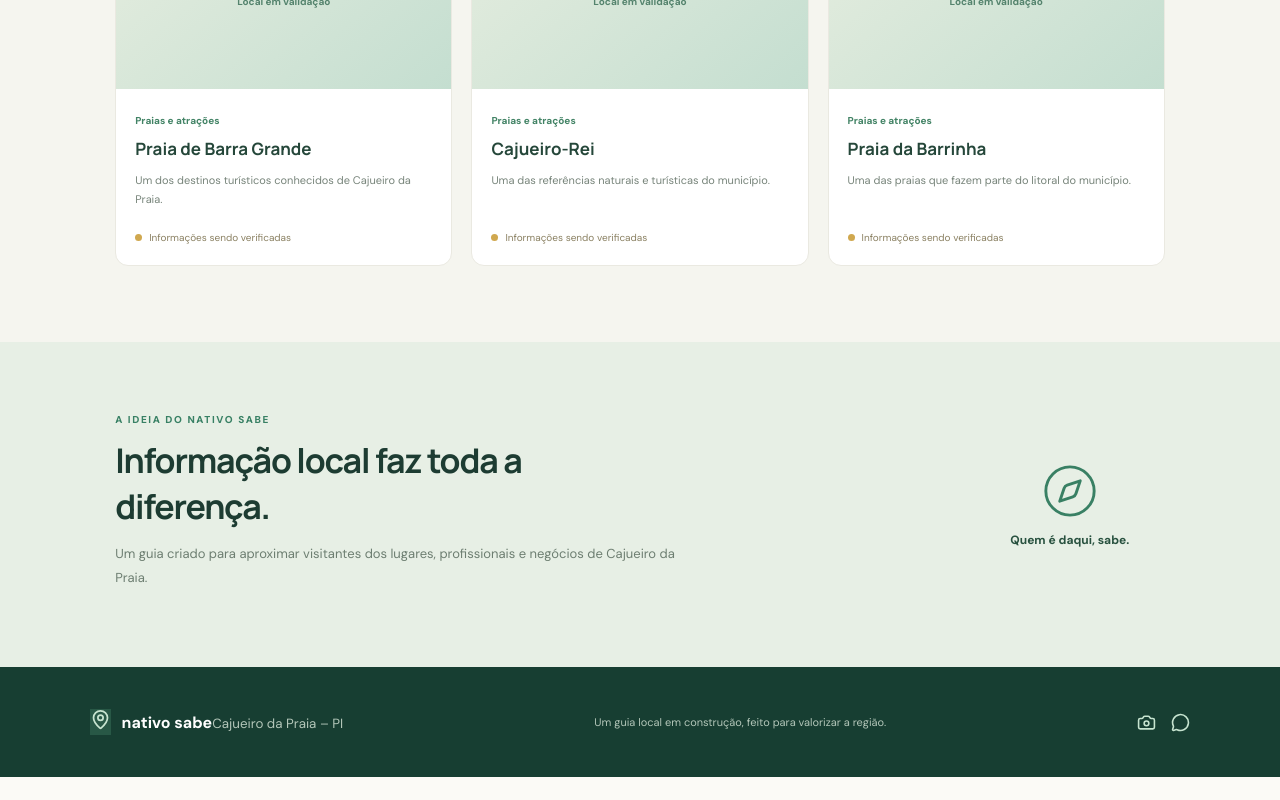
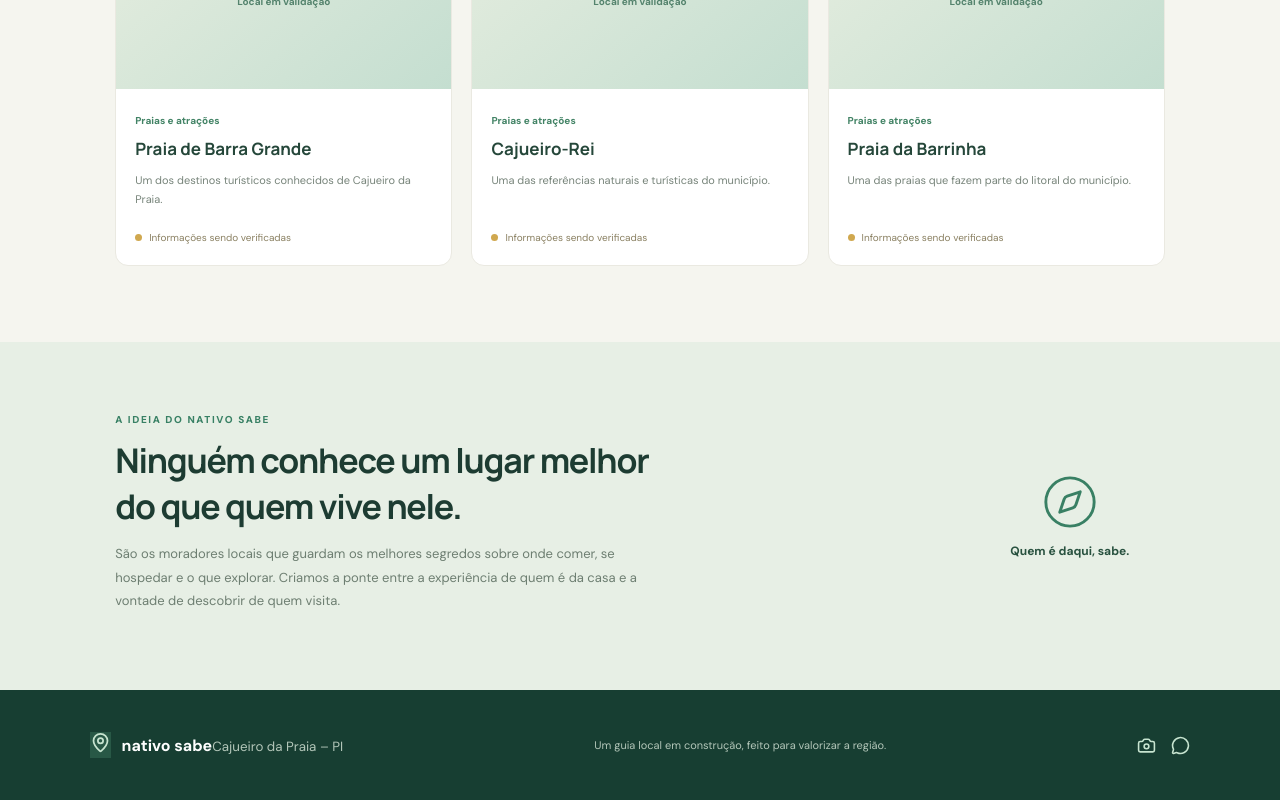
Before and after one commit to rafaelgraffo/nativo-sabe, a React (Vite) app: page / in a window 1280 px wide. Shown: the part 1654-2454 px from the top of the page. Before the commit the page ends 2431 px from the top, so only its background shows below. Built offline with nearby package versions, Linux system fonts and the light colour scheme.

Commit message:
docs: adiciona descrição do Nativo Sabe

```diff
--- a/src/App.tsx
+++ b/src/App.tsx
@@ -305,11 +305,15 @@ function App() {
           <div>
             <span className="eyebrow">A IDEIA DO NATIVO SABE</span>
 
-            <h2>Informação local faz toda a diferença.</h2>
+            <h2>
+              Ninguém conhece um lugar melhor do que quem vive nele.
+            </h2>
 
             <p>
-              Um guia criado para aproximar visitantes dos lugares,
-              profissionais e negócios de Cajueiro da Praia.
+              São os moradores locais que guardam os melhores segredos sobre
+              onde comer, se hospedar e o que explorar. Criamos a ponte entre a
+              experiência de quem é da casa e a vontade de descobrir de quem
+              visita.
             </p>
           </div>
 
```
Also changed, not shown: 1 other file (tests, documents, lock files or other folders).
